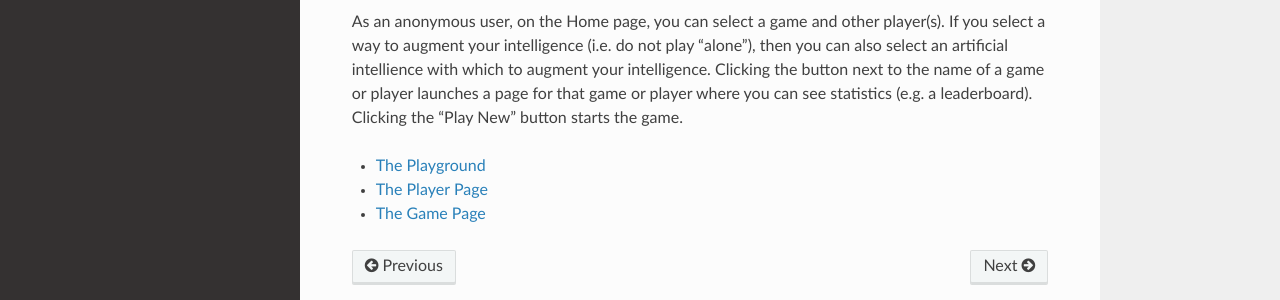
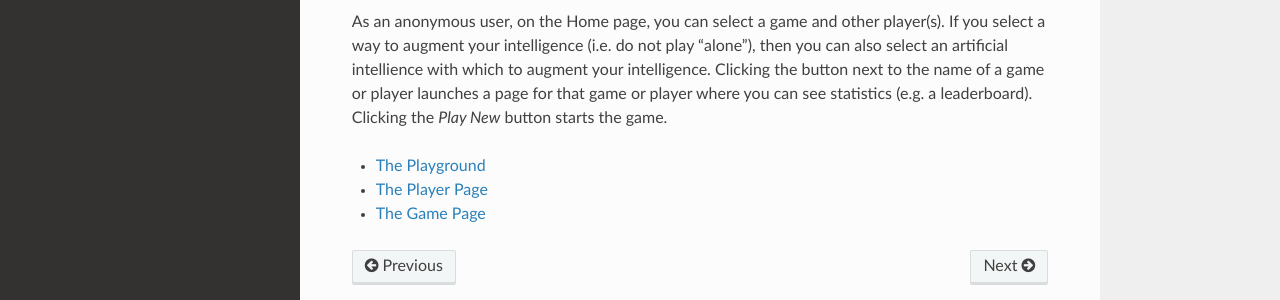
Before and after one commit to ChrisSantosLang/redscience, a Sphinx documentation site: the page built from docs/source/play.rst, in a window 1280 px wide and 1065 px high. Shown: the part 650-950 px from the top of the window. Built offline with Sphinx 7.4.7 and the Read the Docs theme 2.0.0, drawn with Linux system fonts in a browser that asks for light colours; pages that are not in the unit, such as notebooks, are missing from menus.

```diff
--- a/docs/source/play.rst
+++ b/docs/source/play.rst
@@ -13,7 +13,7 @@ intelligence (i.e. do not play "alone"), then you can also select an
 artificial intellience with which to augment your intelligence.
 Clicking the button next to the name of a game or player launches
 a page for that game or player where you can see statistics (e.g.
-a leaderboard). Clicking the "Play New" button starts the game.
+a leaderboard). Clicking the *Play New* button starts the game.
 
 .. toctree::
    :maxdepth: 2
```
